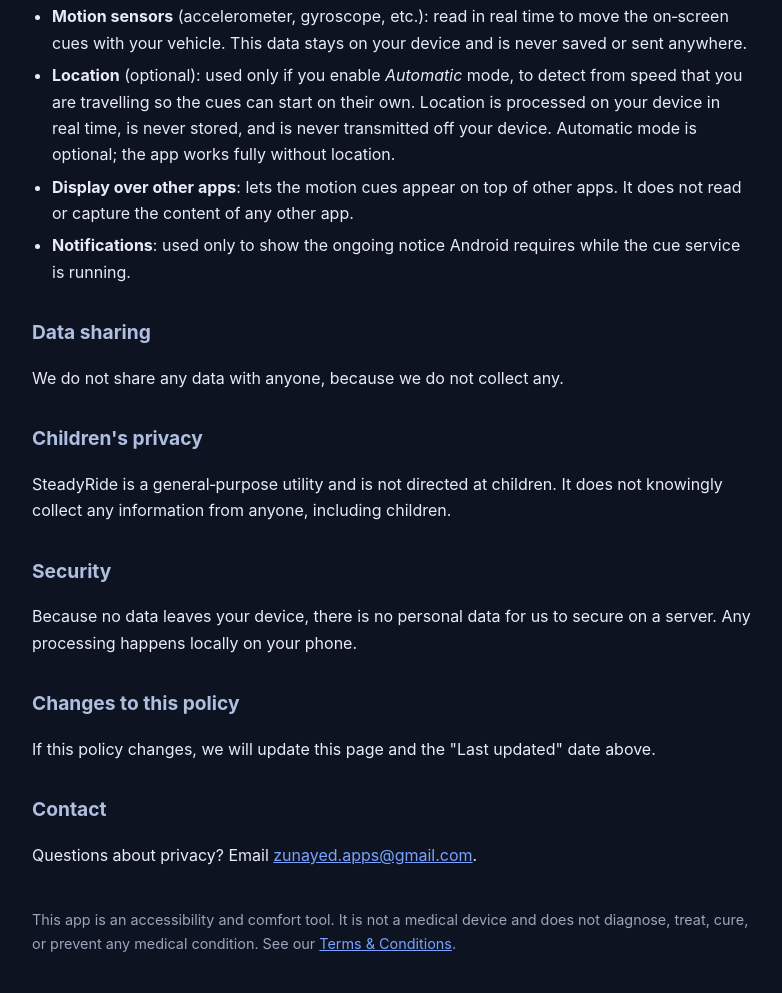
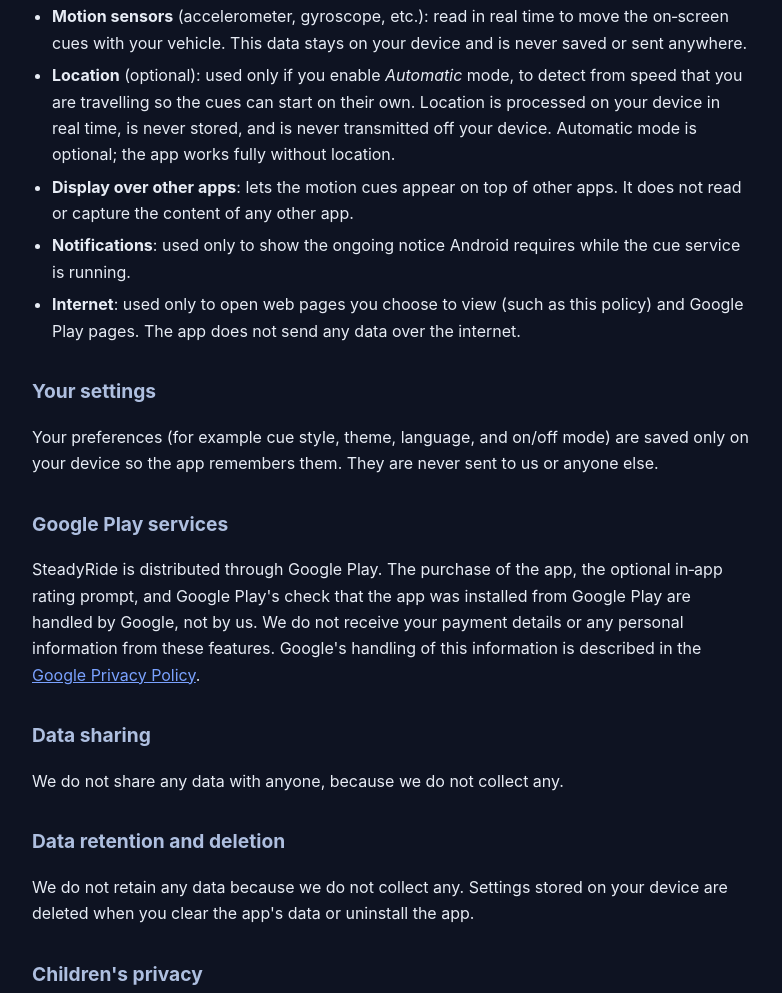
Before and after one commit to zunayed-apps/steadyride-legal, a plain HTML site: page index.html in a window 1280 px wide. Shown: the part 594-1587 px from the top of the page, without its empty margins (248-1030 px from the left). Drawn offline with Linux system fonts and the light colour scheme.

Commit message:
Privacy policy: Google Play services, retention/deletion, internet, local settings

```diff
--- a/index.html
+++ b/index.html
@@ -27,7 +27,7 @@
 <body>
 <div class="wrap">
   <h1>Privacy Policy</h1>
-  <p class="muted">SteadyRide (<code>com.day2day.steadyride</code>) &middot; Last updated: November 24, 2026</p>
+  <p class="muted">SteadyRide (<code>com.day2day.steadyride</code>) &middot; Last updated: November 25, 2026</p>
 
   <div class="card">
     <strong>Summary:</strong> SteadyRide does <strong>not collect, store, or share any personal data</strong>.
@@ -36,7 +36,7 @@
   </div>
 
   <h2>Who we are</h2>
-  <p>SteadyRide is developed by MD Zunayed Islam Pranto (day2day.app). You can reach us any time at
+  <p>SteadyRide is developed by MD Zunayed Islam Pranto (day2day.apps). You can reach us any time at
     <a href="mailto:zunayed.apps@gmail.com">zunayed.apps@gmail.com</a>.</p>
 
   <h2>Data we collect</h2>
@@ -55,10 +55,27 @@
       read or capture the content of any other app.</li>
     <li><strong>Notifications</strong>: used only to show the ongoing notice Android requires while the cue
       service is running.</li>
+    <li><strong>Internet</strong>: used only to open web pages you choose to view (such as this policy) and
+      Google Play pages. The app does not send any data over the internet.</li>
   </ul>
+
+  <h2>Your settings</h2>
+  <p>Your preferences (for example cue style, theme, language, and on/off mode) are saved only on your
+    device so the app remembers them. They are never sent to us or anyone else.</p>
+
+  <h2>Google Play services</h2>
+  <p>SteadyRide is distributed through Google Play. The purchase of the app, the optional in‑app rating
+    prompt, and Google Play's check that the app was installed from Google Play are handled by Google, not
+    by us. We do not receive your payment details or any personal information from these features. Google's
+    handling of this information is described in the
+    <a href="https://policies.google.com/privacy">Google Privacy Policy</a>.</p>
 
   <h2>Data sharing</h2>
   <p>We do not share any data with anyone, because we do not collect any.</p>
+
+  <h2>Data retention and deletion</h2>
+  <p>We do not retain any data because we do not collect any. Settings stored on your device are deleted
+    when you clear the app's data or uninstall the app.</p>
 
   <h2>Children's privacy</h2>
   <p>SteadyRide is a general‑purpose utility and is not directed at children. It does not knowingly collect
```
